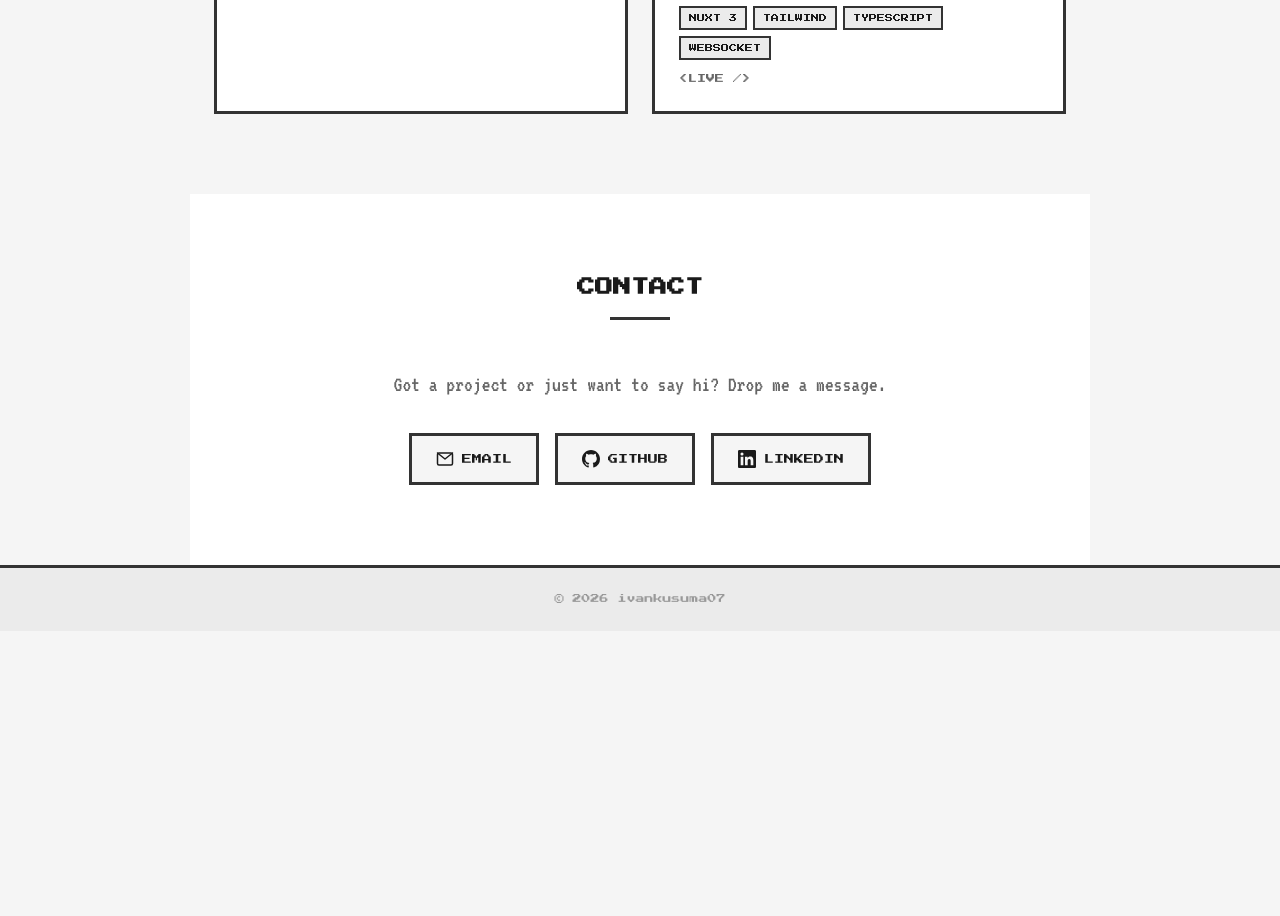
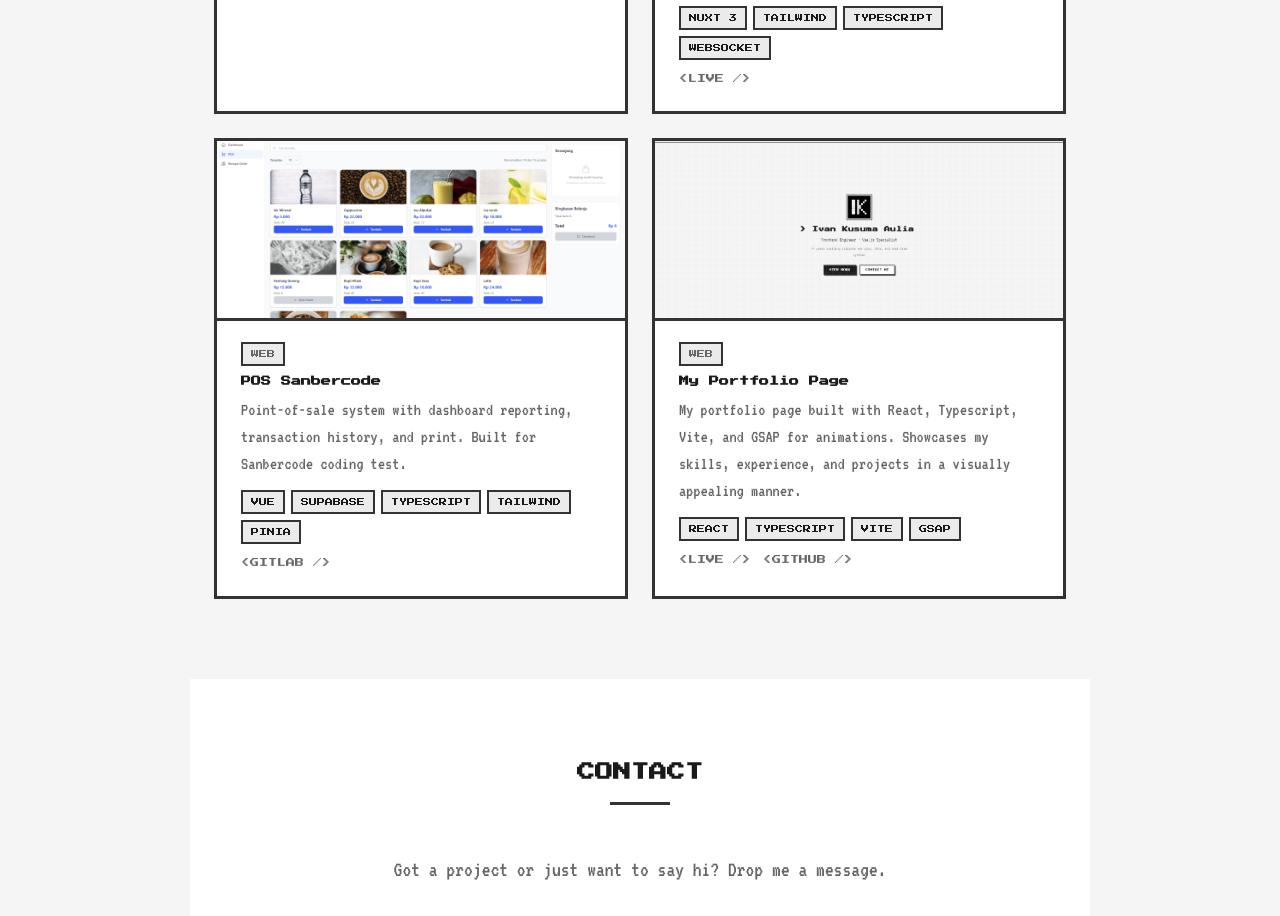
Before and after one commit to ivankusuma07/my-portfolio-page, a React (Vite) app: page / in a window 1280 px wide. Shown: the part 5920-6836 px from the top of the page. Before the commit the page ends 6551 px from the top, so only its background shows below. Built offline with nearby package versions, Linux system fonts and the light colour scheme.

Commit message:
feat: add new projects 'POS Sanbercode' and 'My Portfolio Page' with descriptions and images

```diff
--- a/src/App.jsx
+++ b/src/App.jsx
@@ -132,6 +132,28 @@ const projects = [
     ],
     links: {
       live: 'https://www.viewtlab.com/',
+    },
+    category: 'Web',
+  },
+  {
+    title: 'POS Sanbercode',
+    desc: 'Point-of-sale system with dashboard reporting, transaction history, and print. Built for Sanbercode coding test.',
+    tech: ['Vue','Supabase', 'Typescript', 'Tailwind', 'Pinia'],
+    images: ['/images/15_pos_sanbercode.png'],
+    links: {
+      // live: 'https://pokedex-nuxt3-graphql.netlify.app/',
+      gitlab: 'https://gitlab.com/ivankusuma07/pos-sanbercode',
+    },
+    category: 'Web',
+  },
+  {
+    title: 'My Portfolio Page',
+    desc: 'My portfolio page built with React, Typescript, Vite, and GSAP for animations. Showcases my skills, experience, and projects in a visually appealing manner.',
+    tech: ['React', 'Typescript', 'Vite', 'GSAP'],
+    images: ['/images/16_my_portfolio_page.png'],
+    links: {
+      live: 'https://ivan-kusuma.netlify.app/',
+      github: 'https://github.com/ivankusuma07/my-portfolio-page',
     },
     category: 'Web',
   },
@@ -287,6 +309,11 @@ function Projects() {
                   &lt;GitHub /&gt;
                 </a>
               )}
+              {p.links?.gitlab && (
+                <a href={p.links.gitlab} target="_blank" rel="noopener noreferrer">
+                  &lt;GitLab /&gt;
+                </a>
+              )}
             </div>
           </div>
         ))}
```
Also changed, not shown: public/images/15_pos_sanbercode.png (added), public/images/16_my_portfolio_page.png (added).
